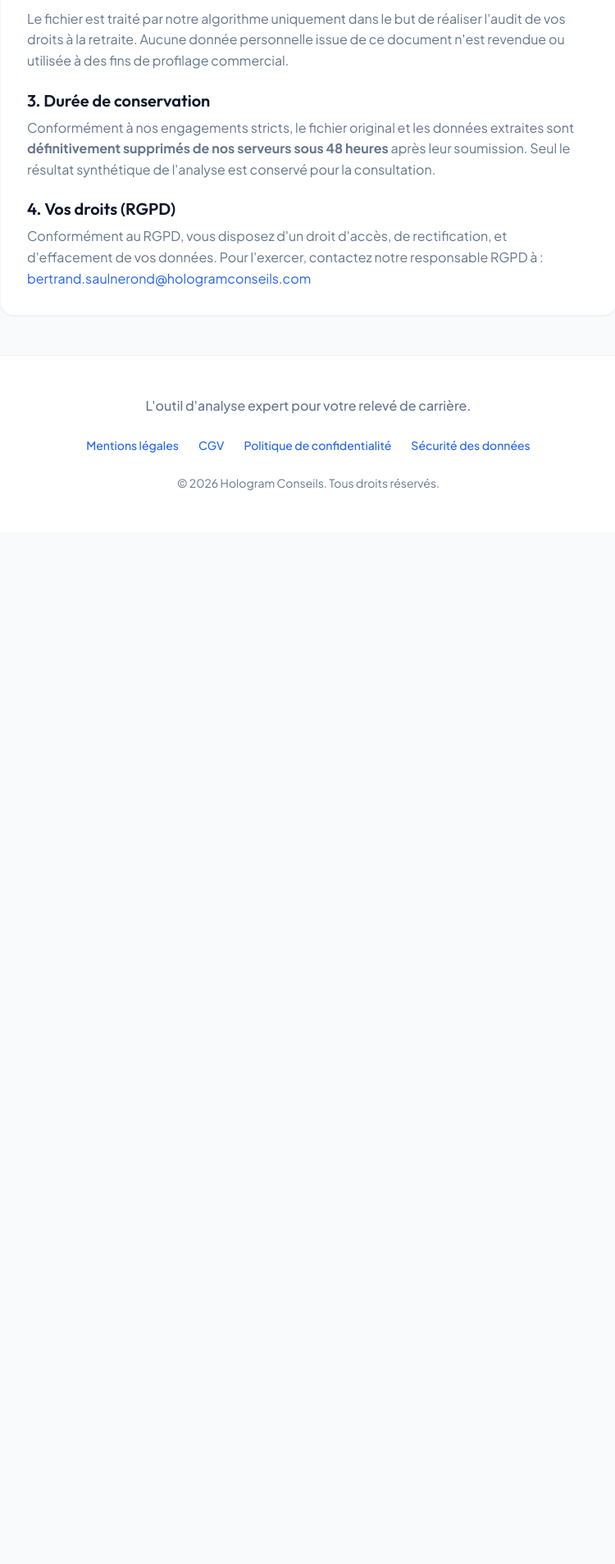
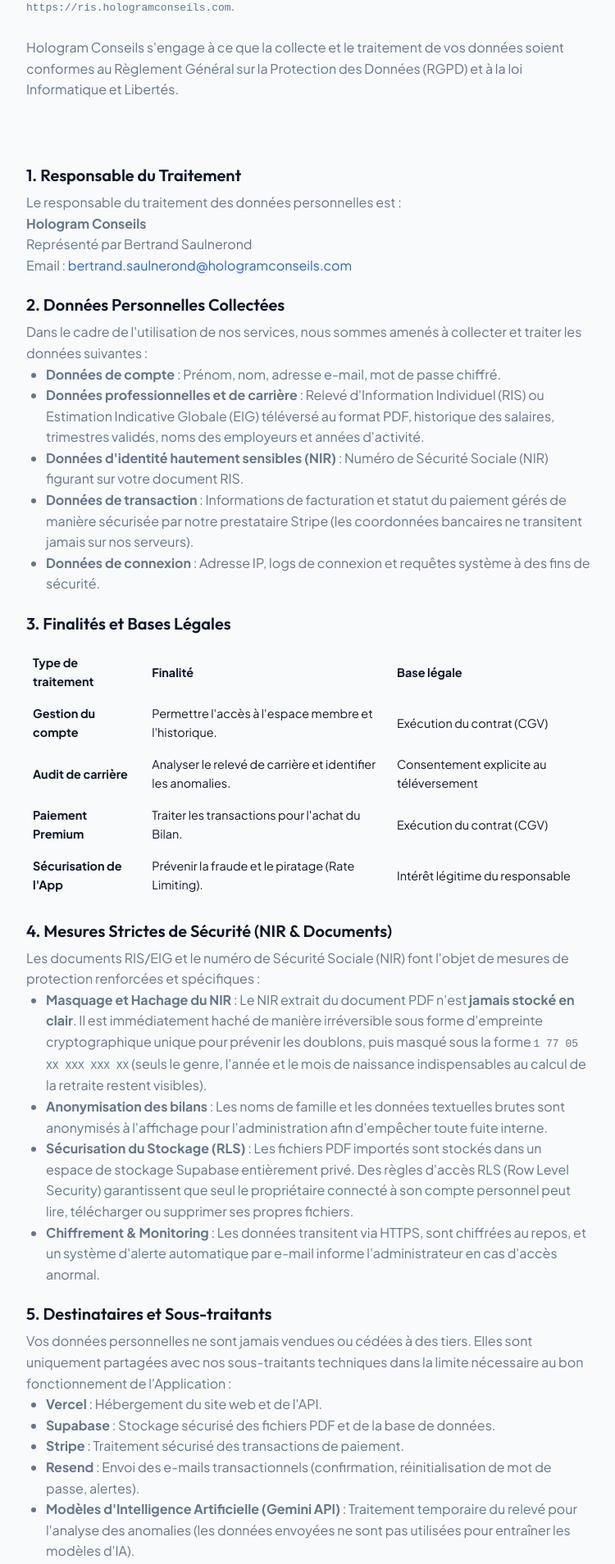
Before and after one commit to hologramconseils/ris-pro, a React (Vite) app in the folder frontend/: page /politique-confidentialite in a window 1280 px wide. Shown: the part 352-2260 px from the top of the page at 82% size, without its empty margins (264-1014 px from the left). Before the commit the page ends 1001 px from the top, so only its background shows below. Built offline with nearby package versions, Linux system fonts and the light colour scheme; no server answers.

Commit message:
docs(rgpd): update PolitiqueConfidentialite.jsx and add markdown GDPR policy with updated email

```diff
--- a/frontend/src/pages/PolitiqueConfidentialite.jsx
+++ b/frontend/src/pages/PolitiqueConfidentialite.jsx
@@ -3,36 +3,126 @@
 
 export default function PolitiqueConfidentialite() {
   return (
-    <div className="container animate-fade-in" style={{ padding: '3rem 1.5rem', flex: 1, maxWidth: '800px' }}>
+    <div className="container animate-fade-in" style={{ padding: '3rem 1.5rem', flex: 1, maxWidth: '800px', lineHeight: '1.6' }}>
       <h1 className="text-3xl font-bold mb-6">{LABELS.PRIVACY_POLICY}</h1>
 
-      <div className="card flex flex-col gap-6">
+      <div className="card flex flex-col gap-6" style={{ background: 'var(--card-bg)', borderRadius: '12px', padding: '2rem', border: '1px solid var(--border-color)' }}>
+        <p className="text-muted" style={{ fontStyle: 'italic', marginBottom: '1.5rem' }}>
+          Dernière mise à jour : 28 juin 2026
+        </p>
+
+        <p className="text-muted">
+          La présente Politique de Confidentialité définit la manière dont <strong>Hologram Conseils</strong> collecte, utilise, protège et conserve les données à caractère personnel dans le cadre de l'utilisation de l'application <strong>{LABELS.APP_NAME}</strong> (ci-après "l'Application"), accessible à l'adresse <code>https://ris.hologramconseils.com</code>.
+        </p>
+
+        <p className="text-muted">
+          Hologram Conseils s'engage à ce que la collecte et le traitement de vos données soient conformes au Règlement Général sur la Protection des Données (RGPD) et à la loi Informatique et Libertés.
+        </p>
+
+        <hr style={{ border: 'none', borderTop: '1px solid var(--border-color)', margin: '1rem 0' }} />
+
         <section>
-          <h2 className="text-xl font-semibold mb-2">1. Données collectées</h2>
+          <h2 className="text-xl font-semibold mb-2">1. Responsable du Traitement</h2>
           <p className="text-muted">
-            Dans le cadre de l'utilisation de {LABELS.APP_NAME}, nous traitons le document PDF uploadé (Relevé de carrière / RIS / EIG) strictement nécessaire à l'analyse. Des informations de transaction sont traitées de manière sécurisée par Stripe en cas d'achat.
+            Le responsable du traitement des données personnelles est :<br />
+            <strong>Hologram Conseils</strong><br />
+            Représenté par Bertrand Saulnerond<br />
+            Email : <a href="mailto:bertrand.saulnerond@hologramconseils.com" className="text-primary">bertrand.saulnerond@hologramconseils.com</a>
           </p>
         </section>
 
         <section>
-          <h2 className="text-xl font-semibold mb-2">2. Finalité du traitement</h2>
+          <h2 className="text-xl font-semibold mb-2">2. Données Personnelles Collectées</h2>
           <p className="text-muted">
-            Le fichier est traité par notre algorithme uniquement dans le but de réaliser l'audit de vos droits à la retraite. Aucune donnée personnelle issue de ce document n'est revendue ou utilisée à des fins de profilage commercial.
+            Dans le cadre de l'utilisation de nos services, nous sommes amenés à collecter et traiter les données suivantes :
+          </p>
+          <ul className="text-muted" style={{ paddingLeft: '1.5rem', listStyleType: 'disc' }}>
+            <li><strong>Données de compte</strong> : Prénom, nom, adresse e-mail, mot de passe chiffré.</li>
+            <li><strong>Données professionnelles et de carrière</strong> : Relevé d'Information Individuel (RIS) ou Estimation Indicative Globale (EIG) téléversé au format PDF, historique des salaires, trimestres validés, noms des employeurs et années d'activité.</li>
+            <li><strong>Données d'identité hautement sensibles (NIR)</strong> : Numéro de Sécurité Sociale (NIR) figurant sur votre document RIS.</li>
+            <li><strong>Données de transaction</strong> : Informations de facturation et statut du paiement gérés de manière sécurisée par notre prestataire Stripe (les coordonnées bancaires ne transitent jamais sur nos serveurs).</li>
+            <li><strong>Données de connexion</strong> : Adresse IP, logs de connexion et requêtes système à des fins de sécurité.</li>
+          </ul>
+        </section>
+
+        <section>
+          <h2 className="text-xl font-semibold mb-2">3. Finalités et Bases Légales</h2>
+          <div style={{ overflowX: 'auto', marginTop: '1rem' }}>
+            <table style={{ width: '100%', borderCollapse: 'collapse', fontSize: '0.9rem' }}>
+              <thead>
+                <tr style={{ borderBottom: '2px solid var(--border-color)', textAlign: 'left' }}>
+                  <th style={{ padding: '8px' }}>Type de traitement</th>
+                  <th style={{ padding: '8px' }}>Finalité</th>
+                  <th style={{ padding: '8px' }}>Base légale</th>
+                </tr>
+              </thead>
+              <tbody>
+                <tr style={{ borderBottom: '1px solid var(--border-color)' }}>
+                  <td style={{ padding: '8px' }}><strong>Gestion du compte</strong></td>
+                  <td style={{ padding: '8px' }}>Permettre l'accès à l'espace membre et l'historique.</td>
+                  <td style={{ padding: '8px' }}>Exécution du contrat (CGV)</td>
+                </tr>
+                <tr style={{ borderBottom: '1px solid var(--border-color)' }}>
+                  <td style={{ padding: '8px' }}><strong>Audit de carrière</strong></td>
+                  <td style={{ padding: '8px' }}>Analyser le relevé de carrière et identifier les anomalies.</td>
+                  <td style={{ padding: '8px' }}>Consentement explicite au téléversement</td>
+                </tr>
+                <tr style={{ borderBottom: '1px solid var(--border-color)' }}>
+                  <td style={{ padding: '8px' }}><strong>Paiement Premium</strong></td>
+                  <td style={{ padding: '8px' }}>Traiter les transactions pour l'achat du Bilan.</td>
+                  <td style={{ padding: '8px' }}>Exécution du contrat (CGV)</td>
+                </tr>
+                <tr>
+                  <td style={{ padding: '8px' }}><strong>Sécurisation de l'App</strong></td>
+                  <td style={{ padding: '8px' }}>Prévenir la fraude et le piratage (Rate Limiting).</td>
+                  <td style={{ padding: '8px' }}>Intérêt légitime du responsable</td>
+                </tr>
+              </tbody>
+            </table>
+          </div>
+        </section>
+
+        <section>
+          <h2 className="text-xl font-semibold mb-2">4. Mesures Strictes de Sécurité (NIR & Documents)</h2>
+          <p className="text-muted">
+            Les documents RIS/EIG et le numéro de Sécurité Sociale (NIR) font l'objet de mesures de protection renforcées et spécifiques :
+          </p>
+          <ul className="text-muted" style={{ paddingLeft: '1.5rem', listStyleType: 'disc' }}>
+            <li><strong>Masquage et Hachage du NIR</strong> : Le NIR extrait du document PDF n'est <strong>jamais stocké en clair</strong>. Il est immédiatement haché de manière irréversible sous forme d'empreinte cryptographique unique pour prévenir les doublons, puis masqué sous la forme <code>1 77 05 XX XXX XXX XX</code> (seuls le genre, l'année et le mois de naissance indispensables au calcul de la retraite restent visibles).</li>
+            <li><strong>Anonymisation des bilans</strong> : Les noms de famille et les données textuelles brutes sont anonymisés à l'affichage pour l'administration afin d'empêcher toute fuite interne.</li>
+            <li><strong>Sécurisation du Stockage (RLS)</strong> : Les fichiers PDF importés sont stockés dans un espace de stockage Supabase entièrement privé. Des règles d'accès RLS (Row Level Security) garantissent que seul le propriétaire connecté à son compte personnel peut lire, télécharger ou supprimer ses propres fichiers.</li>
+            <li><strong>Chiffrement & Monitoring</strong> : Les données transitent via HTTPS, sont chiffrées au repos, et un système d'alerte automatique par e-mail informe l'administrateur en cas d'accès anormal.</li>
+          </ul>
+        </section>
+
+        <section>
+          <h2 className="text-xl font-semibold mb-2">5. Destinataires et Sous-traitants</h2>
+          <p className="text-muted">
+            Vos données personnelles ne sont jamais vendues ou cédées à des tiers. Elles sont uniquement partagées avec nos sous-traitants techniques dans la limite nécessaire au bon fonctionnement de l'Application :
+          </p>
+          <ul className="text-muted" style={{ paddingLeft: '1.5rem', listStyleType: 'disc' }}>
+            <li><strong>Vercel</strong> : Hébergement du site web et de l'API.</li>
+            <li><strong>Supabase</strong> : Stockage sécurisé des fichiers PDF et de la base de données.</li>
+            <li><strong>Stripe</strong> : Traitement sécurisé des transactions de paiement.</li>
+            <li><strong>Resend</strong> : Envoi des e-mails transactionnels (confirmation, réinitialisation de mot de passe, alertes).</li>
+            <li><strong>Modèles d'Intelligence Artificielle (Gemini API)</strong> : Traitement temporaire du relevé pour l'analyse des anomalies (les données envoyées ne sont pas utilisées pour entraîner les modèles d'IA).</li>
+          </ul>
+        </section>
+
+        <section>
+          <h2 className="text-xl font-semibold mb-2">6. Durée de Conservation</h2>
+          <p className="text-muted">
+            Les fichiers PDF importés sont conservés de manière sécurisée tant que votre compte est actif. Vous pouvez les supprimer définitivement à tout moment depuis votre espace membre. Les données de compte sont supprimées après 3 ans d'inactivité, et les données de paiement conservées 10 ans conformément aux obligations comptables.
           </p>
         </section>
 
         <section>
-          <h2 className="text-xl font-semibold mb-2">3. Durée de conservation</h2>
+          <h2 className="text-xl font-semibold mb-2">7. Vos Droits</h2>
           <p className="text-muted">
-            Conformément à nos engagements stricts, le fichier original et les données extraites sont <strong>définitivement supprimés de nos serveurs sous 48 heures</strong> après leur soumission. Seul le résultat synthétique de l'analyse est conservé pour la consultation.
+            Conformément au RGPD, vous disposez d'un droit d'accès, de rectification, d'effacement, d'opposition, de limitation et de portabilité de vos données. Pour les exercer, vous pouvez nous contacter par e-mail à : <a href="mailto:bertrand.saulnerond@hologramconseils.com" className="text-primary">bertrand.saulnerond@hologramconseils.com</a>.
           </p>
-        </section>
-
-        <section>
-          <h2 className="text-xl font-semibold mb-2">4. Vos droits (RGPD)</h2>
-          <p className="text-muted">
-            Conformément au RGPD, vous disposez d'un droit d'accès, de rectification, et d'effacement de vos données. Pour l'exercer, contactez notre responsable RGPD à :<br/>
-            <a href="mailto:bertrand.saulnerond@hologramconseils.com">bertrand.saulnerond@hologramconseils.com</a>
+          <p className="text-muted" style={{ marginTop: '0.5rem' }}>
+            Vous pouvez également adresser une réclamation auprès de la CNIL (Commission Nationale de l'Informatique et des Libertés) sur leur site internet <code>https://www.cnil.fr</code>.
           </p>
         </section>
       </div>
```
Also changed, not shown: 1 other file (tests, documents, lock files or other folders).
